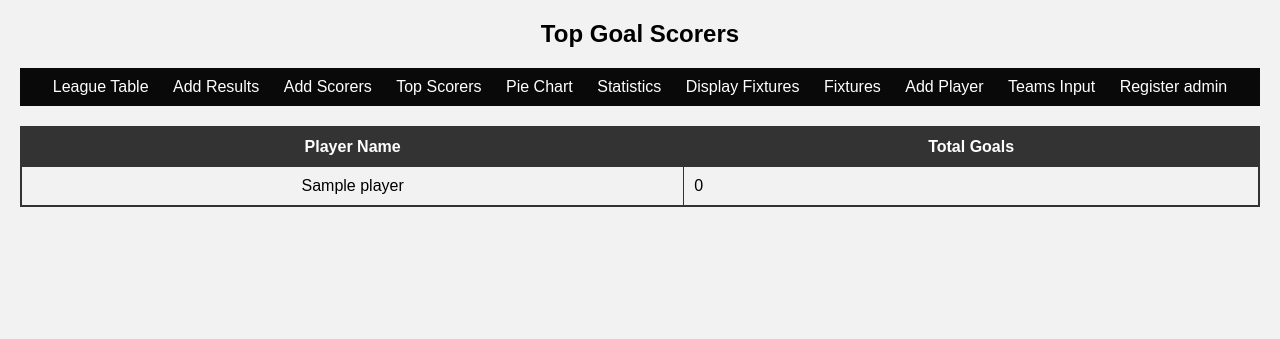
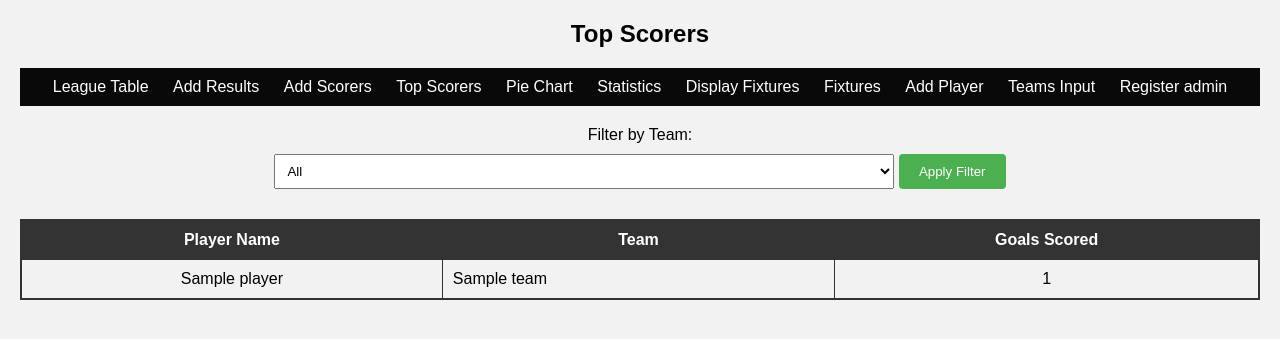
Before and after one commit to clintonmachuki/csym019_assignment_2024, a PHP site: the page made by Task B/top_scorers.php in a window 1280 px wide. Shown: the top 339 px of the page. Run offline with PHP 8.4, Linux system fonts and the light colour scheme; tables that the repository leaves empty or names only in its code hold one stand-in row (values such as "Sample post").

Commit message:
updated page top scorer to be able to filter players according to their teams only to display players who have scored display players according to goals they have scored changes done to page display fixtures removed fixture id from the table

```diff
--- a/Task B/display_fixtures.php
+++ b/Task B/display_fixtures.php
@@ -46,7 +46,6 @@ $conn->close(); // Close the database connection after fetching data
     </ul>
     <table border="1" cellpadding="5" cellspacing="0"> <!-- Table to display fixtures data -->
         <tr>
-            <th>FixtureID</th> <!-- Table header for FixtureID -->
             <th>Home Team</th> <!-- Table header for Home Team -->
             <th>Away Team</th> <!-- Table header for Away Team -->
             <th>Date</th> <!-- Table header for Date -->
@@ -54,7 +53,6 @@ $conn->close(); // Close the database connection after fetching data
         </tr>
         <?php foreach ($fixtures as $fixture): ?> <!-- Loop through each fixture data -->
             <tr>
-                <td><?php echo $fixture['FixtureID']; ?></td> <!-- Display FixtureID -->
                 <td><?php echo $fixture['HomeTeam']; ?></td> <!-- Display Home Team -->
                 <td><?php echo $fixture['AwayTeam']; ?></td> <!-- Display Away Team -->
                 <td><?php echo $fixture['Date']; ?></td> <!-- Display Date -->
--- a/Task B/top_scorers.php
+++ b/Task B/top_scorers.php
@@ -1,28 +1,52 @@
 <?php
 include 'connector.php';
 
-// Fetch top goal scorers from the database
-$sql = "SELECT PlayerID, SUM(goals) AS TotalGoals FROM goals GROUP BY PlayerID ORDER BY TotalGoals DESC LIMIT 10";
+// Fetch goals scored by each player from the database
+$sql = "SELECT Players.PlayerName, Teams.TeamName, COUNT(Goals.PlayerID) AS GoalsScored
+        FROM Players
+        INNER JOIN Teams ON Players.TeamID = Teams.TeamID
+        LEFT JOIN Goals ON Players.PlayerID = Goals.PlayerID
+        GROUP BY Players.PlayerID";
 $result = $conn->query($sql);
 
-$topScorers = array();
+$goalscorers = array();
 if ($result->num_rows > 0) {
     while($row = $result->fetch_assoc()) {
-        $playerID = $row['PlayerID'];
-        $totalGoals = $row['TotalGoals'];
-
-        // Retrieve player name from the Players table
-        $playerSql = "SELECT PlayerName FROM Players WHERE PlayerID = $playerID";
-        $playerResult = $conn->query($playerSql);
-        if ($playerResult->num_rows > 0) {
-            $playerRow = $playerResult->fetch_assoc();
-            $playerName = $playerRow['PlayerName'];
-
-            // Add player name and total goals to the top scorers array
-            $topScorers[] = array('PlayerName' => $playerName, 'TotalGoals' => $totalGoals);
-        }
+        $goalscorers[] = $row;
     }
 }
+
+// Fetch all teams for the team filter
+$sql = "SELECT TeamName FROM Teams";
+$result = $conn->query($sql);
+
+$teams = array();
+if ($result->num_rows > 0) {
+    while($row = $result->fetch_assoc()) {
+        $teams[] = $row['TeamName'];
+    }
+}
+
+// Handle team filter
+if(isset($_POST['team_filter'])) {
+    $selected_team = $_POST['team_filter'];
+
+    // If a team is selected, filter goalscorers by that team
+    if ($selected_team != 'All') {
+        $filtered_goalscorers = array_filter($goalscorers, function($goalscorer) use ($selected_team) {
+            return $goalscorer['TeamName'] == $selected_team;
+        });
+    } else {
+        $filtered_goalscorers = $goalscorers;
+    }
+} else {
+    // If no team filter is provided, display all goalscorers
+    $filtered_goalscorers = $goalscorers;
+}
+// Sort the filtered goalscorers array by the 'Goals Scored' column in descending order
+usort($filtered_goalscorers, function($a, $b) {
+    return $b['GoalsScored'] - $a['GoalsScored'];
+});
 
 // Close the database connection
 $conn->close();
@@ -33,14 +57,12 @@ $conn->close();
 <head>
     <meta charset="UTF-8">
     <meta name="viewport" content="width=device-width, initial-scale=1.0">
-    <title>Top Goal Scorers</title>
+    <title>Top Scorers</title>
     <link rel="stylesheet" href="styles.css">
 </head>
 <body>
-    <h2>Top Goal Scorers</h2>
-    <!-- Navigation Links -->
+    <h2>Top Scorers</h2>
     <ul>
-        <!-- List of navigation links to other pages -->
         <li><a href="league_table.php">League Table</a></li>
         <li><a href="add_results.php">Add Results</a></li>
         <li><a href="add_scorers.php">Add Scorers</a></li>
@@ -53,25 +75,32 @@ $conn->close();
         <li><a href="teams_input.php">Teams Input</a></li>
         <li><a href="register_admin.html">Register admin</a></li>
     </ul>
-    <!-- Display Top Goal Scorers in a Table -->
+    <form action="top_scorers.php" method="POST">
+        <label for="team_filter">Filter by Team:</label>
+        <select id="team_filter" name="team_filter">
+            <option value="All">All</option>
+            <?php foreach ($teams as $team): ?>
+                <option value="<?php echo $team; ?>"><?php echo $team; ?></option>
+            <?php endforeach; ?>
+        </select>
+        <button type="submit">Apply Filter</button>
+    </form>
+
     <table>
-        <thead>
-            <tr>
-                <th>Player Name</th>
-                <th>Total Goals</th>
-            </tr>
-        </thead>
-        <tbody>
-            <?php foreach ($topScorers as $scorer): ?>
-                <!-- Loop through each top scorer and display their name and total goals -->
+        <tr>
+            <th>Player Name</th>
+            <th>Team</th>
+            <th>Goals Scored</th>
+        </tr>
+        <?php foreach ($filtered_goalscorers as $goalscorer): ?>
+            <?php if ($goalscorer['GoalsScored'] > 0): ?>
                 <tr>
-                    <!-- Display the player's name -->
-                    <td><?php echo $scorer['PlayerName']; ?></td>
-                    <!-- Display the total goals scored by the player -->
-                    <td><?php echo $scorer['TotalGoals']; ?></td>
+                    <td><?php echo $goalscorer['PlayerName']; ?></td>
+                    <td><?php echo $goalscorer['TeamName']; ?></td>
+                    <td><?php echo $goalscorer['GoalsScored']; ?></td>
                 </tr>
-            <?php endforeach; ?>
-        </tbody>
+            <?php endif; ?>
+        <?php endforeach; ?>
     </table>
 </body>
 </html>
```
Also changed, not shown: Task B/pie.php (+11 -21 lines).
